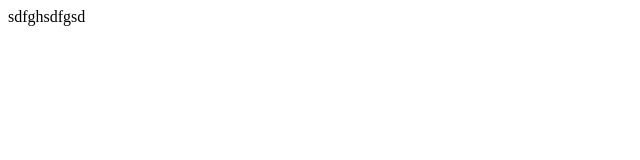
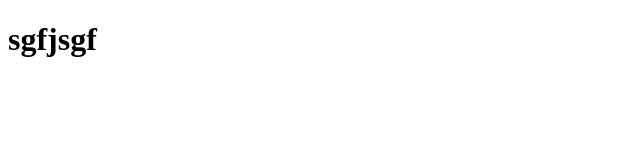
Before and after one commit to sayali1606/vscodeRepo, a plain HTML site: page index.html in a window 1280 px wide. Shown: the whole page, without its empty margins (0-640 px from the left). Drawn offline with Linux system fonts and the light colour scheme.

Commit message:
new h1 added

```diff
--- a/index.html
+++ b/index.html
@@ -6,6 +6,6 @@
   <title>Document</title>
 </head>
 <body>
-  sdfghsdfgsd
+  <h1>sgfjsgf</h1>
 </body>
 </html>
```
